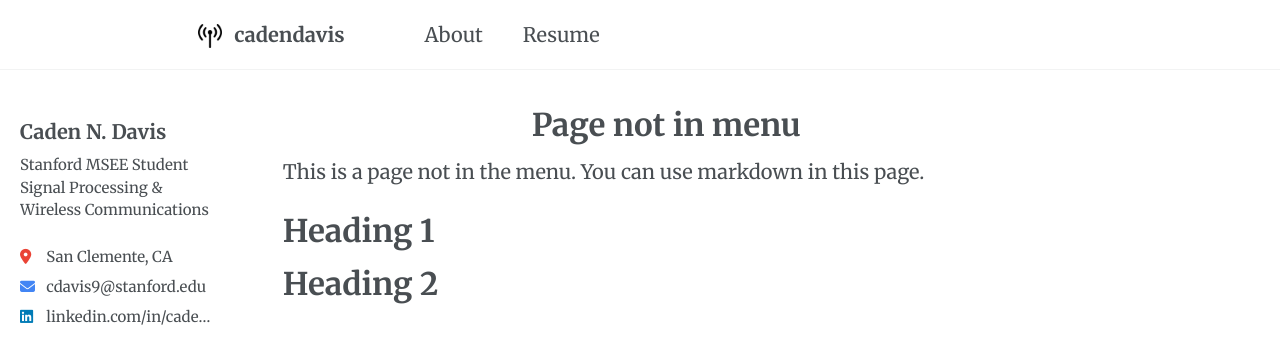
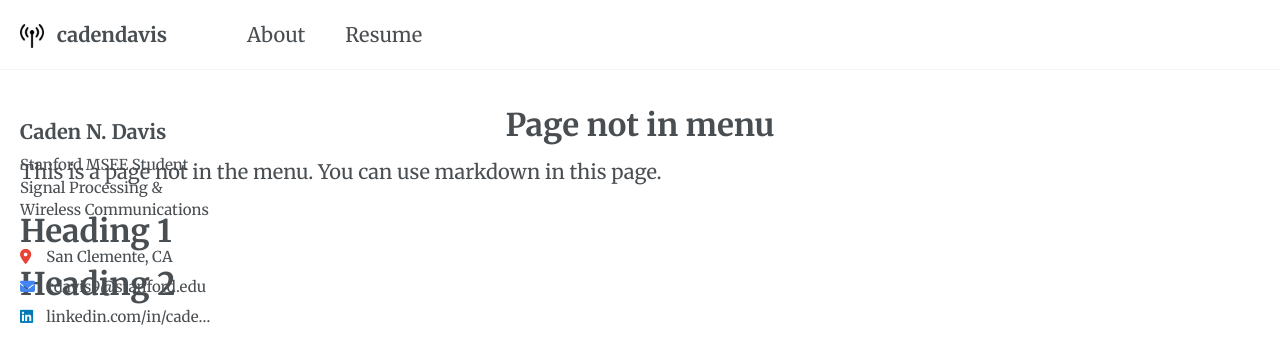
Before and after one commit to caden-davis/caden-davis.github.io, a Jekyll site: the page built from _pages/non-menu-page.md, in a window 1280 px wide. Shown: the top 364 px of the page. Built offline with Jekyll 4.4.1, drawn with Linux system fonts in a browser that asks for light colours; a script that is not in the unit is left out.

Commit message:
Try to adjust page content

```diff
--- a/_sass/layout/_masthead.scss
+++ b/_sass/layout/_masthead.scss
@@ -32,12 +32,8 @@
     // font-family: $sans-serif-narrow;
     font-family: $global-font-family;
 
-    // @include breakpoint($x-large) {
-    //   max-width: $x-large;
-    // }
-
-    @include breakpoint($xx-large) {
-      max-width: $xx-large;
+    @include breakpoint($x-large) {
+      max-width: $x-large;
     }
 
     nav {
--- a/_sass/layout/_page.scss
+++ b/_sass/layout/_page.scss
@@ -19,9 +19,12 @@
 
 .page {
   @include breakpoint($large) {
-    @include span(10 of 12 last);
-    @include prefix(0.5 of 12);
-    @include suffix(2 of 12);
+    // @include span(10 of 12 last);
+    // @include prefix(0.5 of 12);
+    // @include suffix(2 of 12);
+    @include span(12 of 12 last);
+    @include prefix(0 of 12);
+    @include suffix(0 of 12);
   }
 
   .page__inner-wrap {
```
